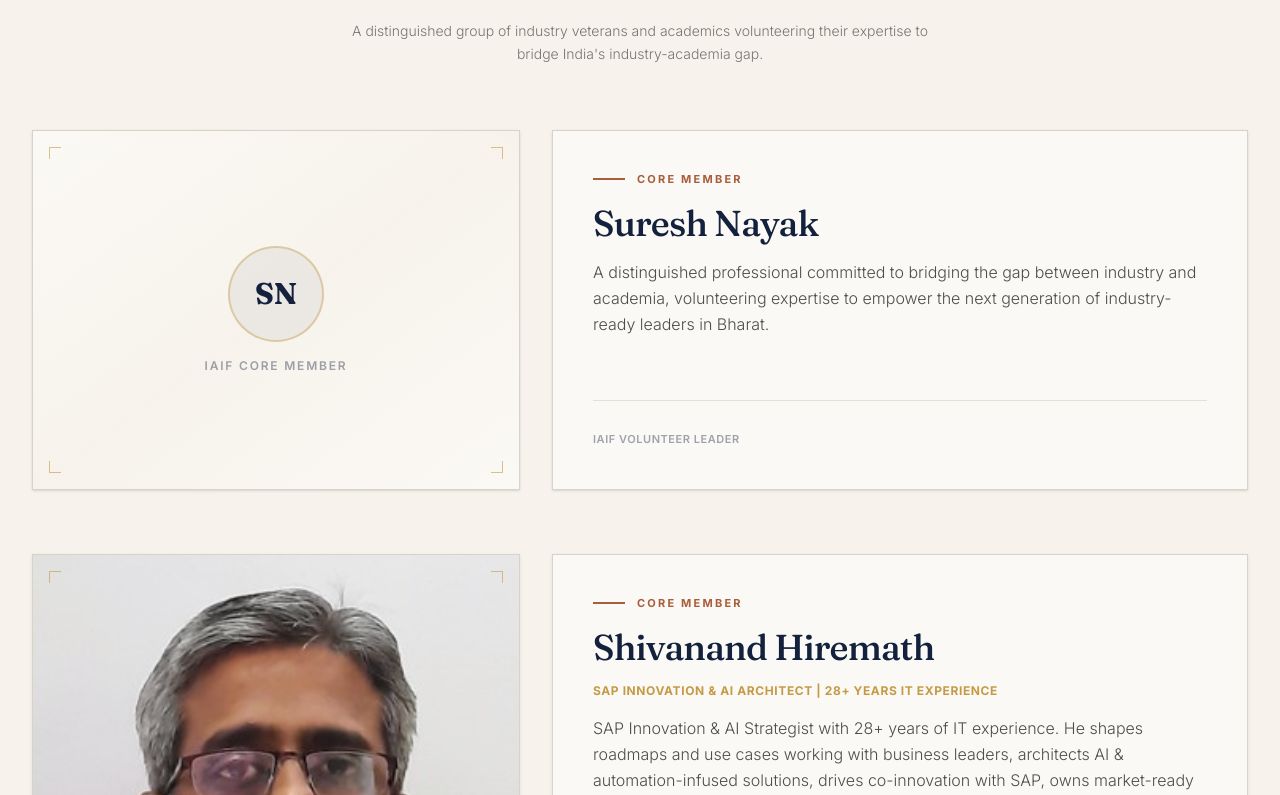
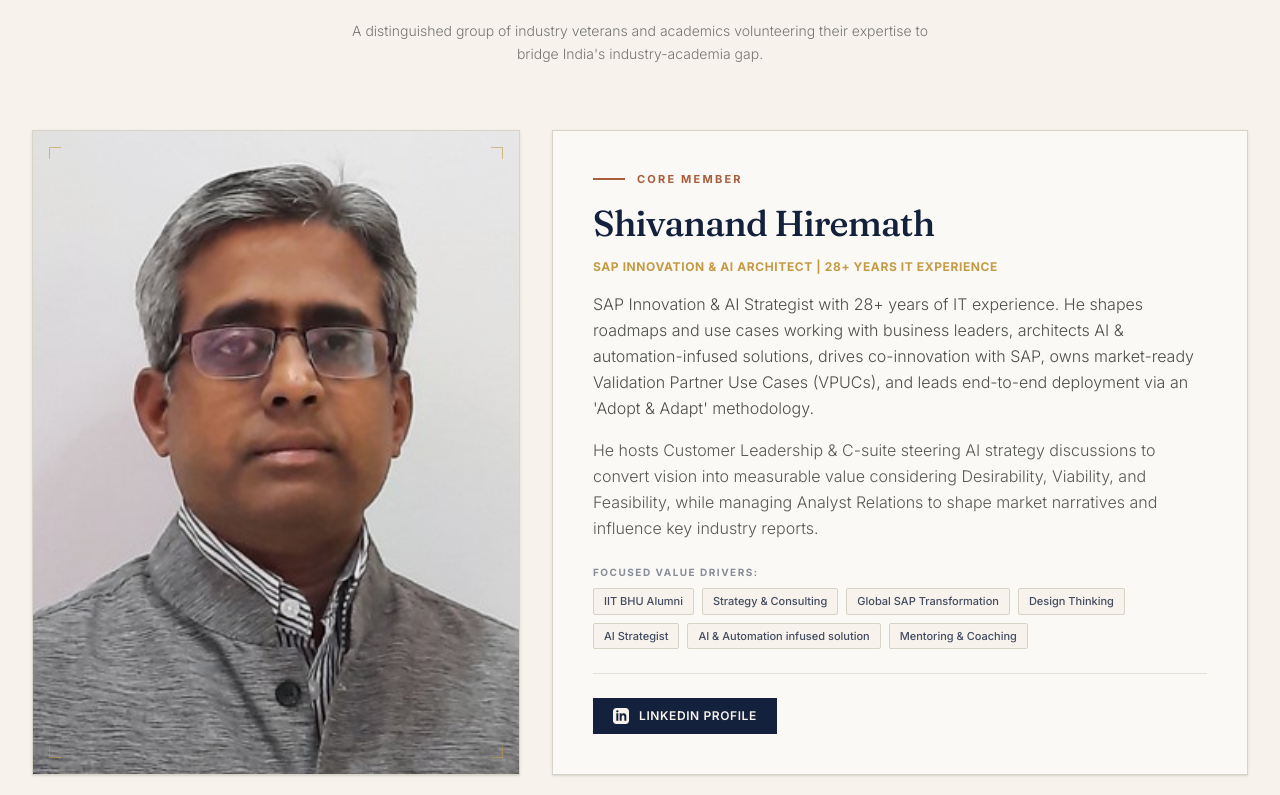
Before and after one commit to sanjayrajns/forum, a Next.js app: page /about in a window 1280 px wide. Shown: the part 2305-3100 px from the top of the page. Built offline with nearby package versions, Linux system fonts and the light colour scheme.

Commit message:
Changes updates

```diff
--- a/src/app/about/page.js
+++ b/src/app/about/page.js
@@ -119,25 +119,19 @@
           <div className="space-y-12 md:space-y-16">
             {[
               {
-                name: "Suresh Nayak",
-                role: "Core Member",
-                bio: "A distinguished professional committed to bridging the gap between industry and academia, volunteering expertise to empower the next generation of industry-ready leaders in Bharat.",
-                image: null,
-                linkedin: null,
-              },
-              {
                 name: "Shivanand Hiremath",
                 role: "Core Member",
                 titleSub: "SAP Innovation & AI Architect | 28+ Years IT Experience",
                 bio: "SAP Innovation & AI Strategist with 28+ years of IT experience. He shapes roadmaps and use cases working with business leaders, architects AI & automation-infused solutions, drives co-innovation with SAP, owns market-ready Validation Partner Use Cases (VPUCs), and leads end-to-end deployment via an 'Adopt & Adapt' methodology.",
                 subBio: "He hosts Customer Leadership & C-suite steering AI strategy discussions to convert vision into measurable value considering Desirability, Viability, and Feasibility, while managing Analyst Relations to shape market narratives and influence key industry reports.",
                 valueDrivers: [
-                  "FTE Redeployment",
-                  "Cycle Time Reduction",
-                  "Cost-per-Transaction Improvement",
-                  "Error Rate Reduction",
-                  "First Time Fix",
-                  "Clean Core Alignment",
+                  "IIT BHU Alumni",
+                  "Strategy & Consulting",
+                  "Global SAP Transformation",
+                  "Design Thinking",
+                  "AI Strategist",
+                  "AI & Automation infused solution",
+                  "Mentoring & Coaching",
                 ],
                 image: "/images/shivanand-hiremanth.jpg",
                 linkedin: "https://www.linkedin.com/in/shivanand-hiremath-7a75695",
--- a/src/app/programs/page.js
+++ b/src/app/programs/page.js
@@ -270,7 +270,7 @@
       : program.id === "lectures"
       ? "Ability to use real-world ideas in homework or projects, Better grasp on current Industry and Technical trends, Better Career clarity"
       : program.id === "faculty"
-      ? "course syllabi revised to include new industry tools or frameworks. New case studies, datasets, or practical projects integrated into active lesson calendars"
+      ? "Course Syllabi Revised to Include New Industry Tools or Frameworks. New Case Studies, Datasets, or Practical Projects Integrated into Active Lesson Calendars"
       : program.id === "reading"
       ? "Growth of active subscriber base, Increase in participation in voluntary reading reflection programs"
       : program.category === "sage"
```
Also changed, not shown: src/app/globals.css (line endings or trailing spaces), src/lib/constants.js.
